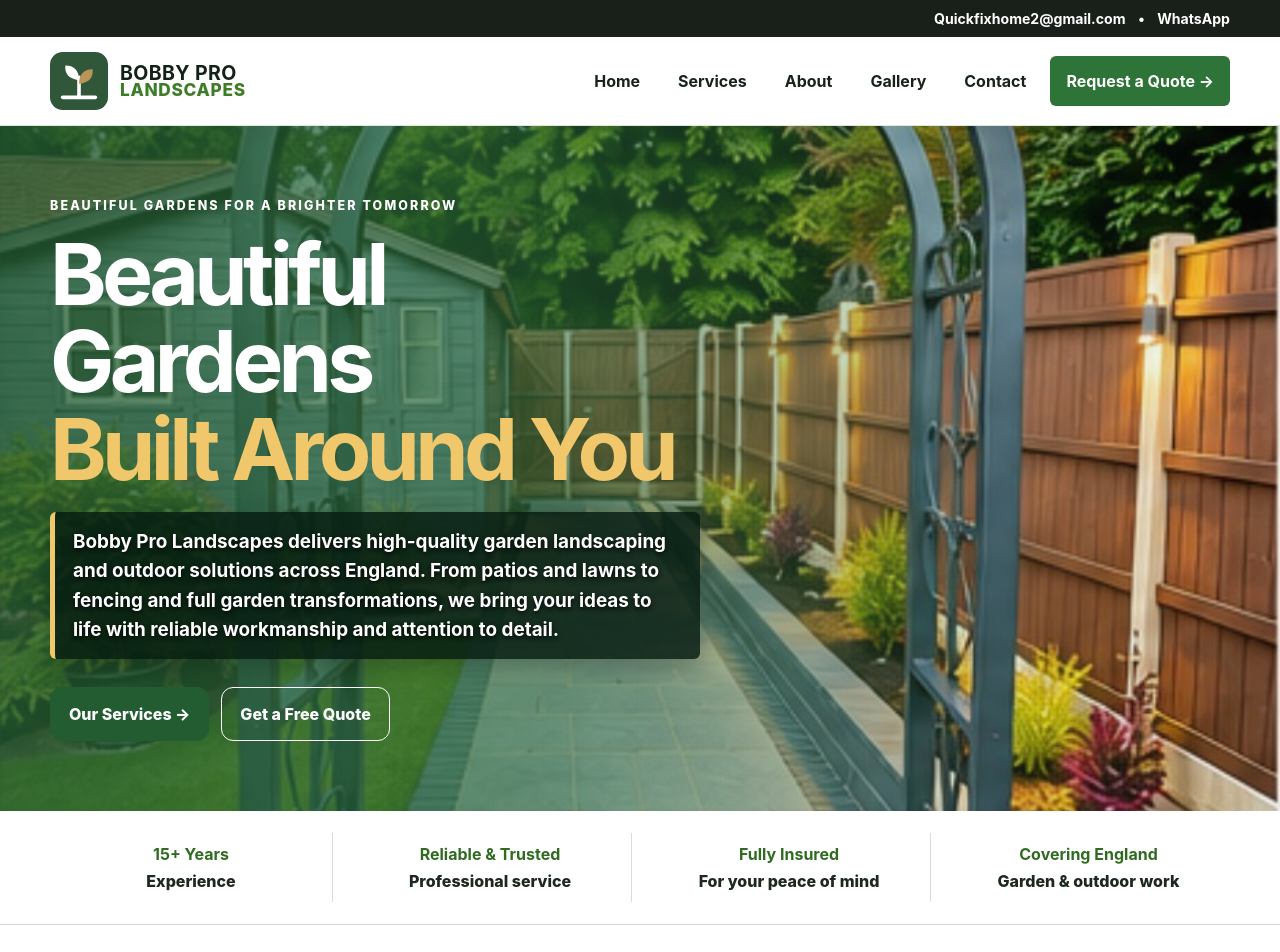
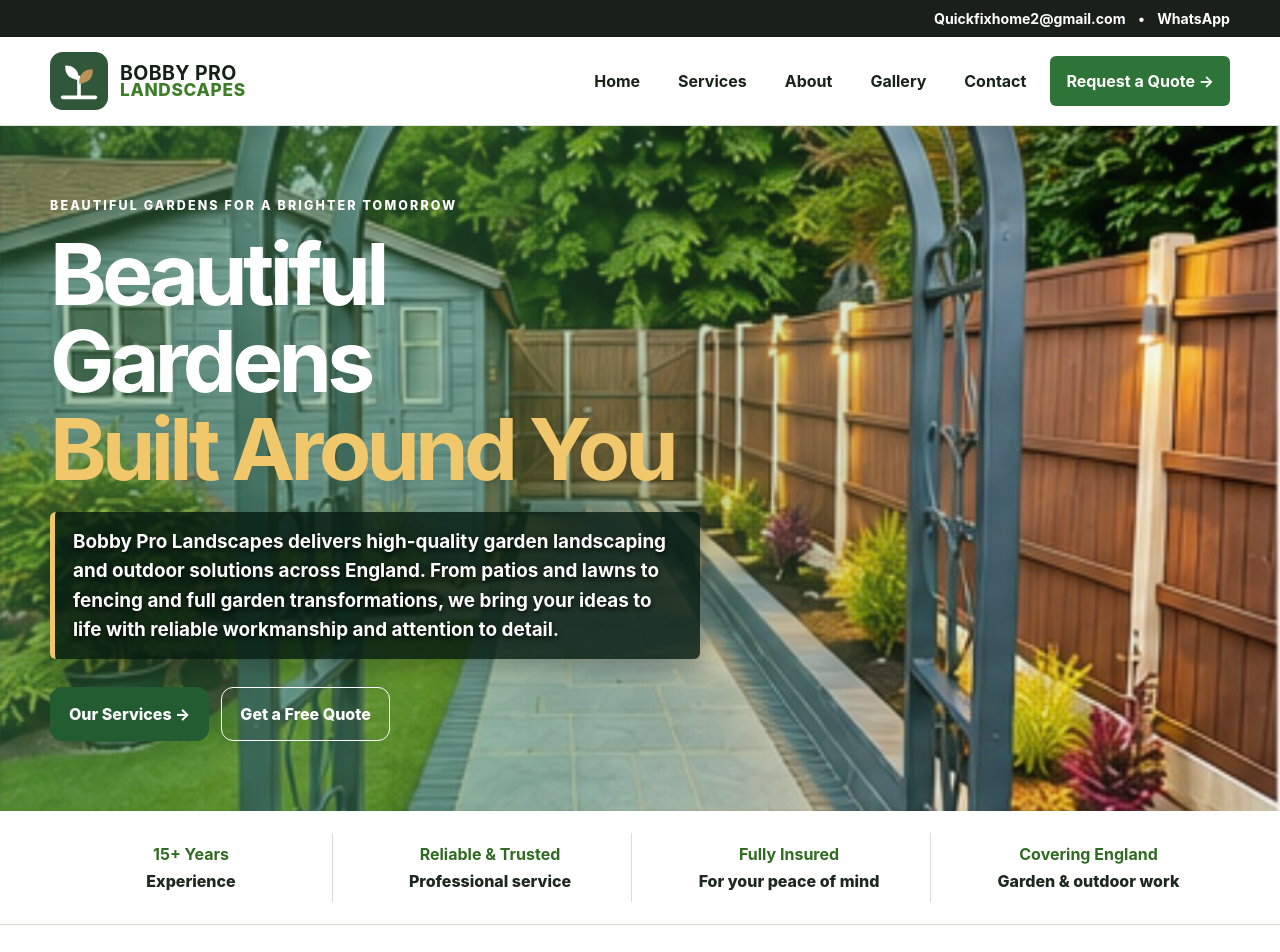
Before and after one commit to arsalanbobby/Bobby-Pro-Landscapes, a Jekyll site: the page built from index.md, in a window 1280 px wide and 1400 px high. Shown: the top 952 px of the window. Built offline with Jekyll 4.4.1, drawn with Linux system fonts in a browser that asks for light colours.

Commit message:
Brighten homepage image with soft green tint

```diff
--- a/assets/css/style.css
+++ b/assets/css/style.css
@@ -120,7 +120,7 @@ a{color:inherit}
   min-height:525px;
   padding:70px 0;
   background:
-    linear-gradient(90deg,rgba(35,92,49,.78) 0%,rgba(42,108,58,.66) 35%,rgba(50,118,65,.40) 58%,rgba(50,118,65,.12) 78%,rgba(50,118,65,.04) 100%),
+    linear-gradient(90deg,rgba(55,125,70,.48) 0%,rgba(65,145,79,.38) 35%,rgba(74,154,86,.22) 58%,rgba(74,154,86,.07) 78%,rgba(74,154,86,.02) 100%),
     url('../images/header-landscape.jpg') center 48% / cover no-repeat;
 }
 .approved-landscape-hero .hero-grid{grid-template-columns:minmax(0,650px) 1fr}
```
